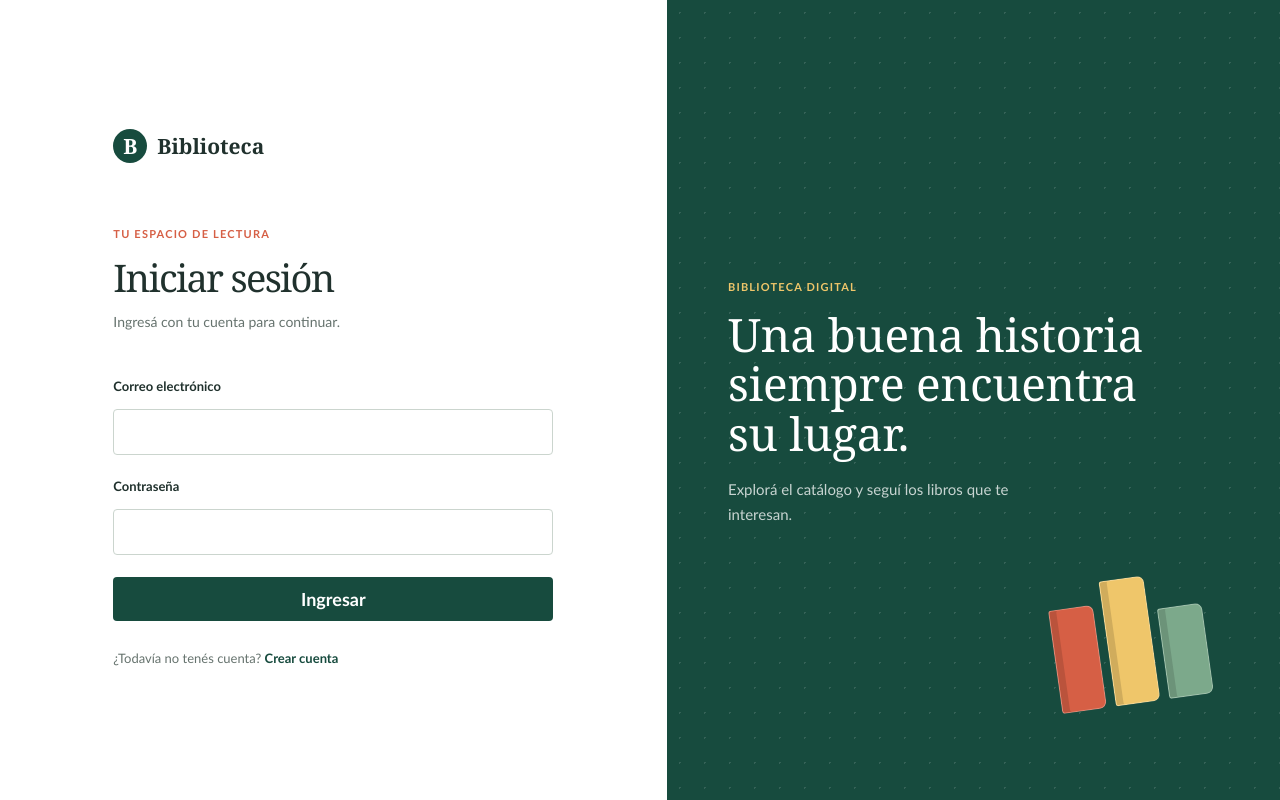
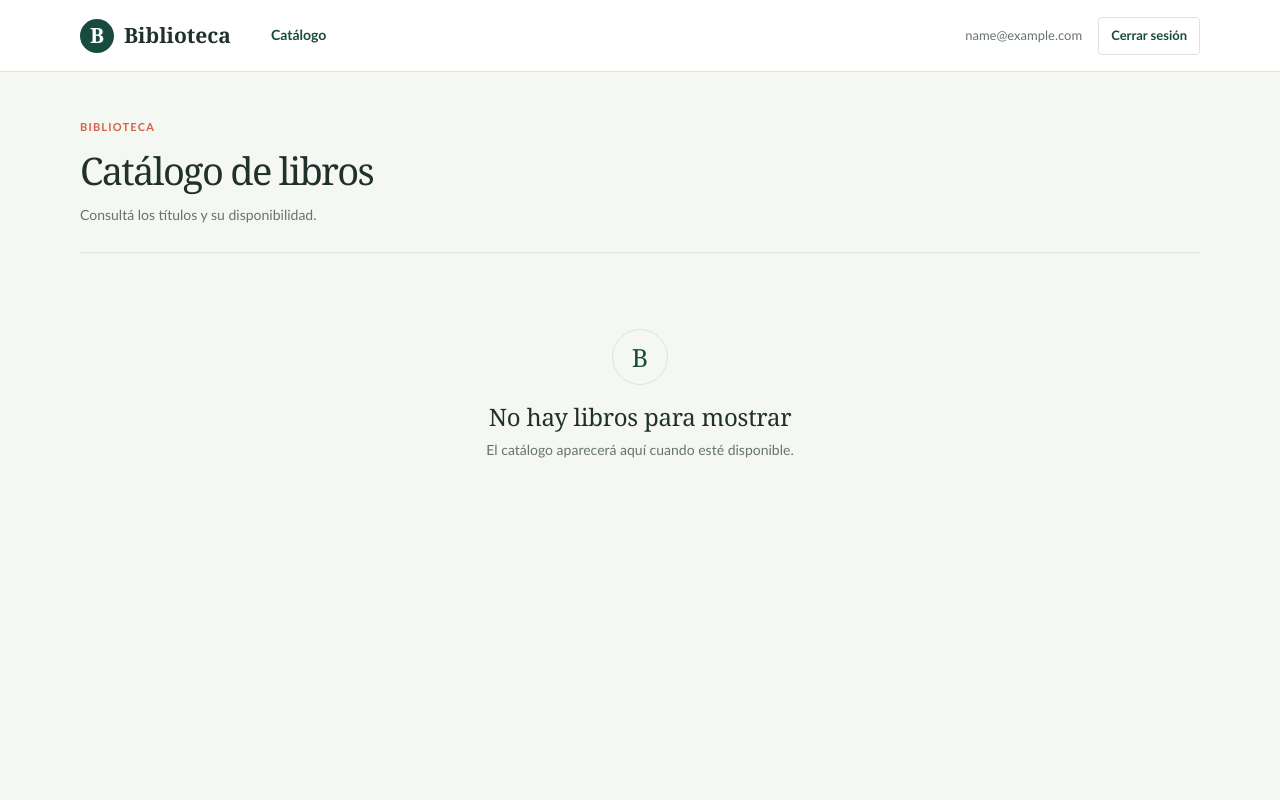
Before and after one commit to RamzLu/practica-integradora-TLPIV-2026, a React (Vite) app in the folder frontend/: page /libros in a window 1280 px wide. Before the commit this address led to /login. Built offline with nearby package versions, Linux system fonts and the light colour scheme; sample sign-in values are in the browser's storage.

Commit message:
catalogo y rutas

```diff
--- a/frontend/src/App.css
+++ b/frontend/src/App.css
@@ -67,6 +67,25 @@ a { color: inherit; }
 .book-two { height: 126px; background: var(--gold); }
 .book-three { height: 91px; background: #7ca98b; }
 
+.app-shell { min-height: 100vh; background: var(--canvas); }
+.site-header { min-height: 72px; display: flex; align-items: center; gap: 40px; padding: 0 max(24px, calc((100vw - 1120px) / 2)); border-bottom: 1px solid var(--line); background: var(--paper); }
+.primary-nav { display: flex; flex: 1; align-items: center; gap: 24px; }
+.primary-nav a { color: var(--green); font-size: 14px; font-weight: 700; text-decoration: none; }
+.primary-nav a:hover { color: var(--coral); }
+.account-area { display: flex; align-items: center; gap: 16px; }
+.account-email { color: var(--muted); font-size: 13px; }
+.button-quiet { min-height: 38px; padding: 0 12px; border: 1px solid var(--line); background: transparent; color: var(--green); font-size: 13px; }
+.button-quiet:hover { background: var(--canvas); }
+.page-content { width: min(1120px, calc(100% - 48px)); margin: 0 auto; padding: 42px 0 72px; }
+.catalog-page { min-height: 420px; }
+.catalog-heading { display: flex; align-items: end; justify-content: space-between; padding-bottom: 24px; border-bottom: 1px solid var(--line); }
+.catalog-heading h1 { margin: 0 0 10px; color: var(--ink); font-family: Georgia, serif; font-size: 38px; font-weight: 500; line-height: 1.1; }
+.catalog-description { margin: 0; color: var(--muted); font-size: 14px; }
+.catalog-empty { display: grid; justify-items: center; max-width: 530px; margin: 76px auto 0; text-align: center; }
+.empty-mark { display: grid; width: 56px; aspect-ratio: 1; margin-bottom: 18px; place-items: center; border: 1px solid var(--line); border-radius: 50%; color: var(--green); font-family: Georgia, serif; font-size: 25px; }
+.catalog-empty h2 { margin: 0 0 8px; color: var(--ink); font-family: Georgia, serif; font-size: 24px; font-weight: 500; }
+.catalog-empty p { max-width: 390px; margin: 0; color: var(--muted); font-size: 14px; line-height: 1.6; }
+
 @media (max-width: 760px) {
   .auth-layout { grid-template-columns: 1fr; }
   .auth-panel { padding: 32px 0 48px; }
@@ -74,6 +93,14 @@ a { color: inherit; }
   .auth-aside { min-height: 260px; padding: 38px 24px; }
   .aside-content h2 { max-width: 360px; font-size: 34px; }
   .book-stack { right: 8%; bottom: 9%; transform: scale(.7) rotate(-8deg); transform-origin: bottom right; }
+  .site-header { min-height: 64px; gap: 16px; padding: 0 16px; }
+  .primary-nav { display: none; }
+  .account-area { margin-left: auto; gap: 8px; }
+  .account-email { display: none; }
+  .button-quiet { font-size: 12px; }
+  .page-content { width: calc(100% - 32px); padding-top: 30px; }
+  .catalog-heading h1 { font-size: 32px; }
+  .catalog-empty { margin-top: 56px; }
 }
 
 @media (prefers-reduced-motion: reduce) {
--- a/frontend/src/App.tsx
+++ b/frontend/src/App.tsx
@@ -1,13 +1,33 @@
-import { Navigate, Route, Routes } from 'react-router'
+import { Navigate, Outlet, Route, Routes } from 'react-router'
+import { Navbar } from './components/Navbar'
+import { ProtectedRoute } from './components/ProtectedRoute'
 import { LoginPage } from './pages/LoginPage'
+import { LibroListPage } from './pages/LibroListPage'
 import { RegisterPage } from './pages/RegisterPage'
 import './App.css'
+
+function AppLayout() {
+  return (
+    <div className="app-shell">
+      <Navbar />
+      <main className="page-content">
+        <Outlet />
+      </main>
+    </div>
+  )
+}
 
 export default function App() {
   return (
     <Routes>
       <Route path="/login" element={<LoginPage />} />
       <Route path="/registro" element={<RegisterPage />} />
+      <Route element={<ProtectedRoute />}>
+        <Route element={<AppLayout />}>
+          <Route index element={<Navigate to="/libros" replace />} />
+          <Route path="/libros" element={<LibroListPage />} />
+        </Route>
+      </Route>
       <Route path="*" element={<Navigate to="/login" replace />} />
     </Routes>
   )
--- a/frontend/src/pages/LibroListPage.tsx
+++ b/frontend/src/pages/LibroListPage.tsx
@@ -0,0 +1,18 @@
+export function LibroListPage() {
+	return (
+		<section className="catalog-page">
+			<header className="catalog-heading">
+				<div>
+					<p className="eyebrow">Biblioteca</p>
+					<h1>Catálogo de libros</h1>
+					<p className="catalog-description">Consultá los títulos y su disponibilidad.</p>
+				</div>
+			</header>
+			<div className="catalog-empty">
+				<span className="empty-mark" aria-hidden="true">B</span>
+				<h2>No hay libros para mostrar</h2>
+				<p>El catálogo aparecerá aquí cuando esté disponible.</p>
+			</div>
+		</section>
+	)
+}
```
